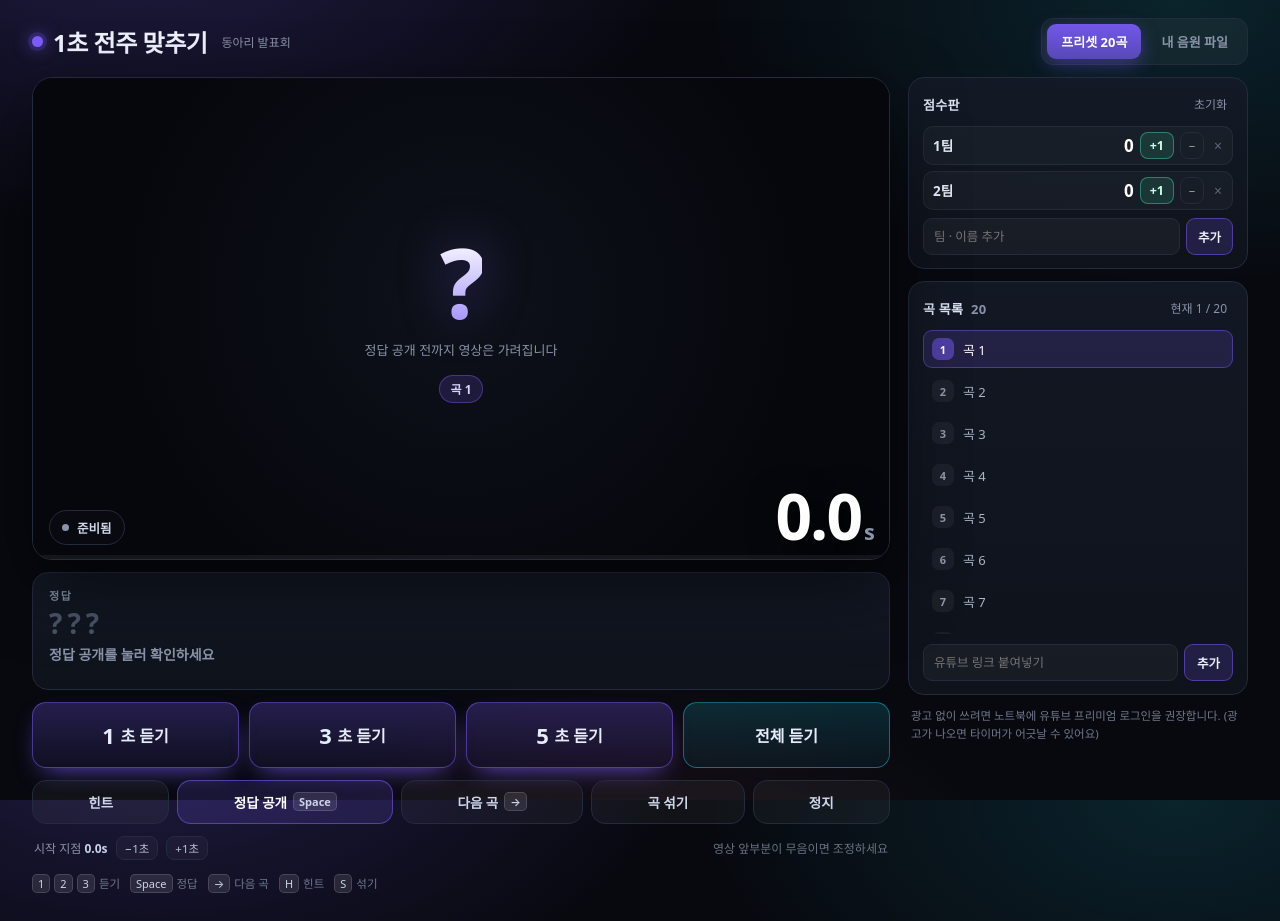
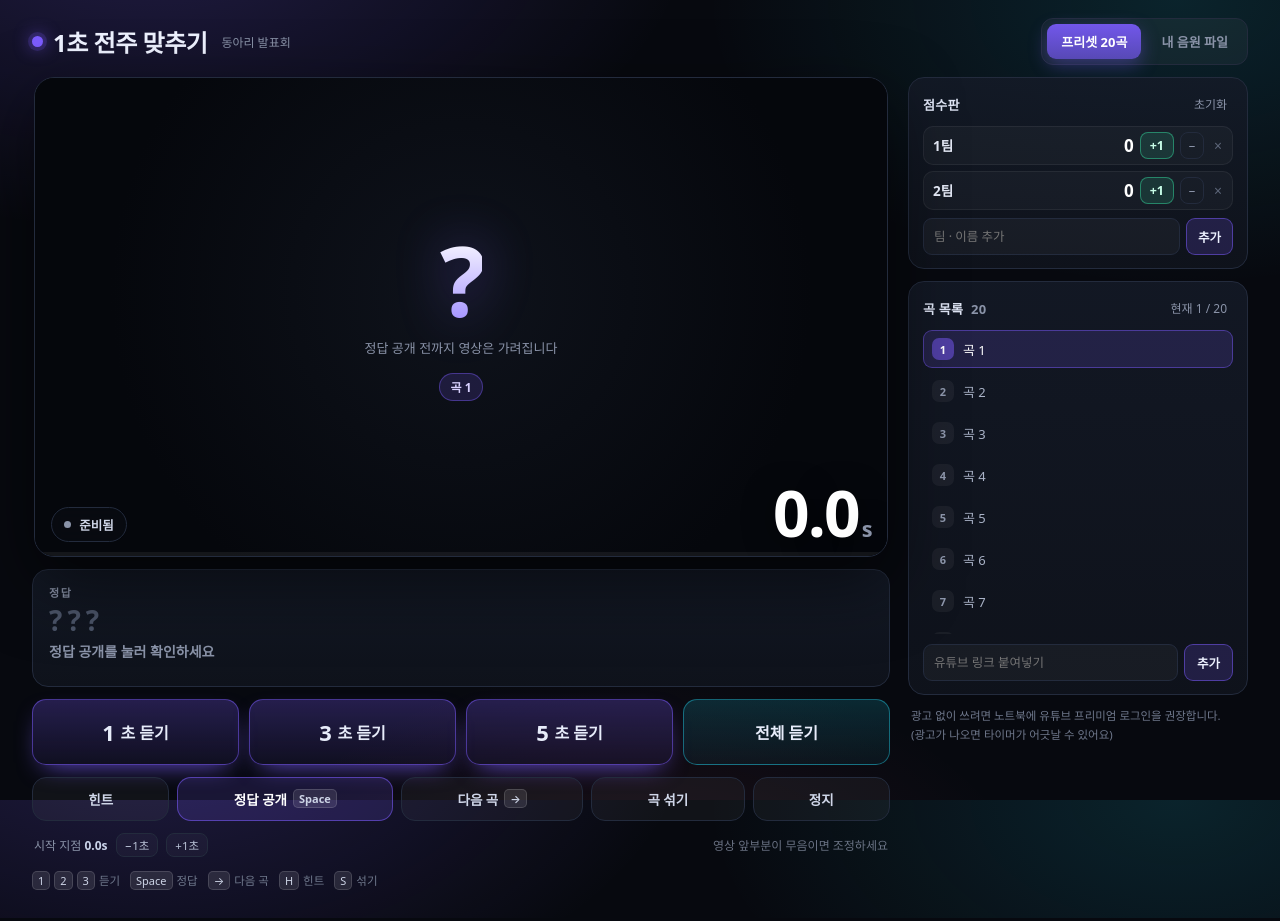
Before and after one commit to doxhen/-, a plain HTML site: page intro-quiz/index.html in a window 1280 px wide. Drawn offline with Linux system fonts and the light colour scheme.

Commit message:
style(intro-quiz): 화면 높이·가림막·줄바꿈 정리

```diff
--- a/intro-quiz/index.html
+++ b/intro-quiz/index.html
@@ -64,6 +64,8 @@
   /* ---------- screen ---------- */
   .screen{
     position:relative;aspect-ratio:16/9;width:100%;
+    max-width:min(100%, calc((100vh - 320px) * 16 / 9));
+    margin-inline:auto;
     background:#05070c;border:1px solid var(--line);border-radius:20px;overflow:hidden;
     box-shadow:0 26px 70px rgba(0,0,0,.55), inset 0 1px 0 rgba(255,255,255,.04);
     isolation:isolate;
@@ -74,7 +76,7 @@
   .screen.revealed .yt-host{filter:none;transform:scale(1)}
   .veil{
     position:absolute;inset:0;display:flex;flex-direction:column;align-items:center;justify-content:center;gap:10px;
-    background:radial-gradient(circle at 50% 45%, rgba(15,19,28,.86), rgba(5,7,12,.97) 70%);
+    background:radial-gradient(circle at 50% 45%, rgba(15,19,28,.965), rgba(5,7,12,.995) 70%);
     transition:opacity .3s ease, visibility .3s;
     text-align:center;padding:16px;
   }
@@ -130,8 +132,7 @@
     display:flex;flex-direction:column;gap:3px;min-height:86px;justify-content:center;
   }
   .answer .label{font-size:11px;font-weight:700;letter-spacing:.14em;color:var(--muted)}
-  .answer .title{font-size:clamp(20px,2.6vw,28px);font-weight:800;letter-spacing:-.02em;line-height:1.25;word-break:keep-all}
-  .answer .artist{font-size:14px;color:var(--muted);font-weight:600}
+  .answer .title{font-size:clamp(20px,2.6vw,28px);font-weight:800;letter-spacing:-.02em;line-height:1.25;word-break:keep-all}  .answer .artist{font-size:14px;color:var(--muted);font-weight:600}
   .answer.revealed .title{color:#fff}
   .answer .title.hidden{color:#4b5468;letter-spacing:.18em}
   .chips{display:flex;gap:6px;flex-wrap:wrap;margin-top:8px;min-height:0}
@@ -241,7 +242,7 @@
   .file-drop .row2 button{flex:1;border:1px solid var(--line);background:rgba(255,255,255,.04);border-radius:9px;padding:8px;font-size:12px;color:#c3ccdf}
   .file-drop .row2 button:hover{background:rgba(255,255,255,.08);color:#fff}
 
-  .note{margin:0;font-size:11.5px;line-height:1.6;color:#6f788c;padding:0 3px}
+  .note{margin:0;font-size:11.5px;line-height:1.65;color:#6f788c;padding:0 3px;word-break:keep-all}
   .keys{margin:2px 0 0;font-size:11.5px;color:#6f788c;display:flex;gap:10px;flex-wrap:wrap}
   .keys span{display:inline-flex;align-items:center;gap:4px}
 
@@ -257,6 +258,7 @@
 
   @media (max-width:1080px){
     .wrap{grid-template-columns:minmax(0,1fr)}
+    .screen{max-width:100%}
     .queue{max-height:230px}
   }
   @media (max-width:640px){
```
